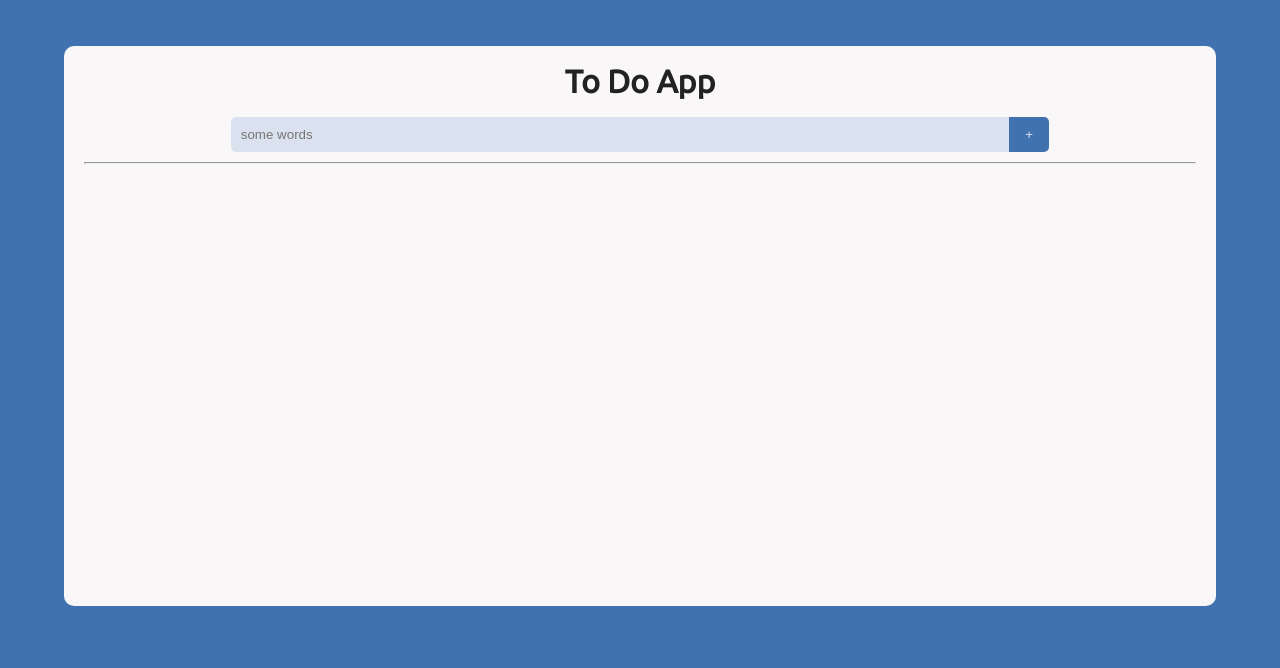
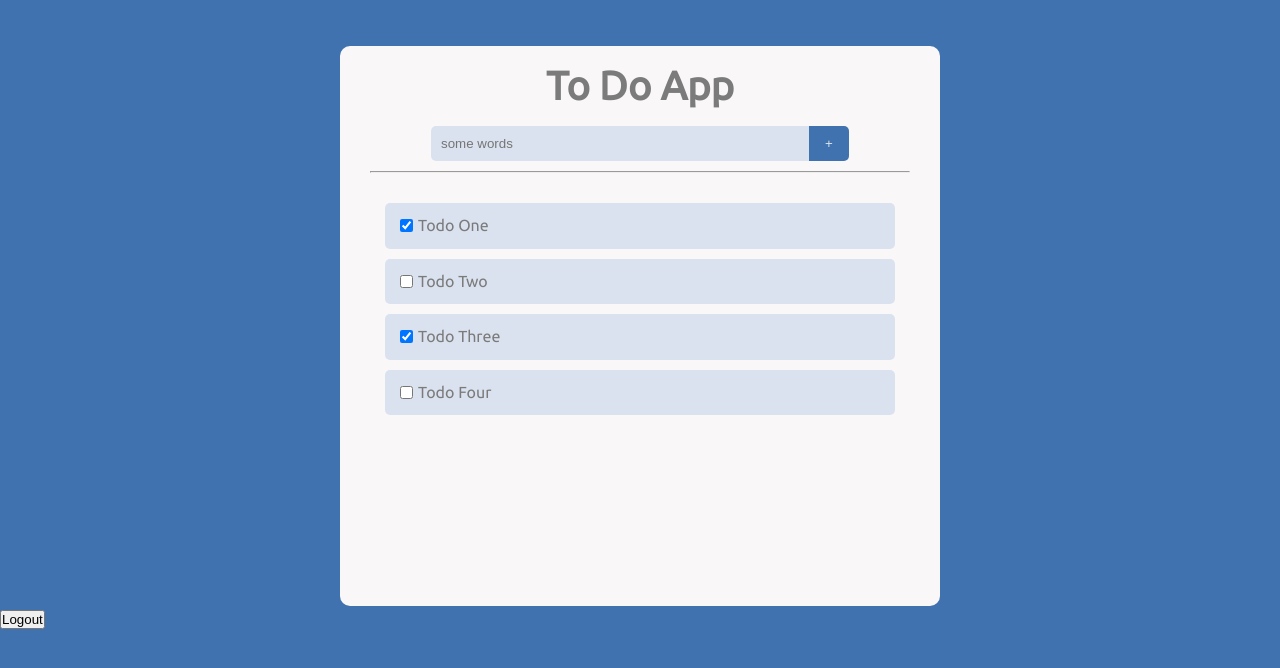
Before and after one commit to mxhdiqaim/todo-app, a React (Create React App) app: page / in a window 1280 px wide. Shown: the top 668 px of the page. Built offline with nearby package versions, Linux system fonts and the light colour scheme.

Commit message:
Todo, todos, add todo layout

```diff
--- a/package.json
+++ b/package.json
@@ -3,6 +3,7 @@
   "version": "0.1.0",
   "private": true,
   "dependencies": {
+    "@auth0/auth0-react": "^1.9.0",
     "@testing-library/jest-dom": "^5.16.3",
     "@testing-library/react": "^12.1.4",
     "@testing-library/user-event": "^13.5.0",
--- a/src/App.js
+++ b/src/App.js
@@ -1,6 +1,7 @@
 import { BrowserRouter as Router, Route, Switch } from 'react-router-dom';
-// import NotFound from './components/pages/NotFound';
+import NotFound from './components/pages/NotFound';
 import Home from './components/pages/Home';
+import Auth from './components/pages/Auth';
 
 // Context APIs
 import AuthState from './context/auth/AuthState';
@@ -17,6 +18,8 @@ function App() {
           <Router>
             <Switch>
               <Route exact path='/' component={Home} />
+              <Route exact path='/auth' component={Auth} />
+              <Route path='*' component={NotFound} />
             </Switch>
           </Router>
         </TodoState>
--- a/src/App.scss
+++ b/src/App.scss
@@ -1,7 +1,9 @@
+// COLORS
 $primary-color: #112d4e;
 $secondary-color: #3f72af;
 $soft-color: #dbe2ef;
 $light-color: #f9f7f7;
+$dark-color: #7b7b7b;
 
 // FONTS
 @import url('https://fonts.googleapis.com/css2?family=Ubuntu&display=swap');
@@ -12,12 +14,16 @@ $light-color: #f9f7f7;
   box-sizing: border-box;
 }
 
+html {
+  scroll-behavior: smooth;
+}
+
 body {
   font-size: 1rem;
   line-height: 1.6;
   // font-family: 'Segoe UI', Tahoma, Geneva, Verdana, sans-serif;
   font-family: 'Ubuntu', sans-serif;
-  color: #222;
+  color: $dark-color;
   font-weight: 400;
 }
 
@@ -27,22 +33,29 @@ body {
   height: 100vh;
   overflow-y: scroll;
 
-  .form {
+  .home-content {
     background-color: $light-color;
     max-width: 90%;
     margin: 46px auto 0;
     border-radius: 10px;
     min-height: 70vh;
-    display: flex;
-    justify-content: center;
+    text-align: center;
+    // display: flex;
+    // justify-content: center;
 
-    .logo-search {
-      text-align: center;
-      margin: 10px;
-      width: 100%;
+    h1 {
+      padding: 8px 0;
+      font-size: 40px;
+    }
+
+    // FORM
+    .form {
+      margin: auto;
+      max-width: 90%;
 
       form {
-        margin: 10px;
+        // background-color: red;
+        font-weight: 400;
 
         input {
           padding: 10px;
@@ -54,7 +67,6 @@ body {
           margin-bottom: 10px;
           outline: $secondary-color;
         }
-
         button {
           padding: 10px;
           border: none;
@@ -67,5 +79,71 @@ body {
         }
       }
     }
+
+    // TODOS
+    .todos {
+      margin: 20px auto;
+      padding-bottom: 10px;
+      max-height: 65vh;
+      overflow-y: auto;
+      transition: all 0.5 ease;
+
+      .todo {
+        background-color: #112d4e;
+        margin: 10px auto;
+        width: 85%;
+        border-radius: 5px;
+        padding: 10px;
+        color: $dark-color;
+        background-color: $soft-color;
+
+        .todo-item {
+          display: flex;
+          align-items: center;
+
+          input {
+            margin: 5px;
+          }
+        }
+      }
+    }
   }
 }
+
+.auth {
+  background-color: $secondary-color;
+  height: 100vh;
+  overflow-y: scroll;
+  display: flex;
+  justify-content: center;
+  align-items: center;
+
+  form button {
+    padding: 10px;
+    border: none;
+    background: $primary-color;
+    color: $soft-color;
+    font-size: 1.2rem;
+    cursor: pointer;
+    transition: all 0.5s ease;
+    border-radius: 4px;
+
+    &:hover {
+      background: lighten($primary-color, 10);
+    }
+  }
+}
+
+@media (min-width: 768px) {
+  // TODOS
+  .todos {
+    margin: 20px auto;
+    padding-bottom: 10px;
+    max-height: 80vh !important;
+    overflow-y: auto;
+  }
+  .home-content {
+    // display: none;
+    max-width: 600px !important;
+  }
+}
--- a/src/components/layouts/Form.jsx
+++ b/src/components/layouts/Form.jsx
@@ -3,14 +3,11 @@ import React from 'react';
 const Form = () => {
   return (
     <div className='form'>
-      <div className='logo-search'>
-        <h1>To Do App</h1>
-        <form>
-          <input type='text' name='search' placeholder='some words' />
-          <button type='submit'>+</button>
-          <hr />
-        </form>
-      </div>
+      <form>
+        <input type='text' name='search' placeholder='some words' />
+        <button type='submit'>+</button>
+        <hr />
+      </form>
     </div>
   );
 };
--- /dev/null
+++ b/src/components/layouts/Todo.jsx
@@ -0,0 +1,19 @@
+import React from 'react';
+
+const Todo = ({ todo }) => {
+  return (
+    <div className='todo'>
+      <div className='todo-item'>
+        <input
+          type='checkbox'
+          name='name'
+          checked={todo.isCompleted ? true : false}
+        />
+        <p>{todo.title}</p>
+        {/* <span>{todo.isPublic ? 'public' : 'private'}</span> */}
+      </div>
+    </div>
+  );
+};
+
+export default Todo;
--- a/src/components/layouts/Todos.jsx
+++ b/src/components/layouts/Todos.jsx
@@ -1,16 +1,47 @@
 import React from 'react';
+import Todo from './Todo';
+
+const todos = [
+  {
+    id: 1,
+    title: 'Todo One',
+    isCompleted: true,
+    isPublic: false,
+    createdAt: new Date(),
+    updatedAt: new Date(),
+  },
+  {
+    id: 2,
+    title: 'Todo Two',
+    isCompleted: false,
+    isPublic: true,
+    createdAt: new Date(),
+    updatedAt: new Date(),
+  },
+  {
+    id: 3,
+    title: 'Todo Three',
+    isCompleted: true,
+    isPublic: true,
+    createdAt: new Date(),
+    updatedAt: new Date(),
+  },
+  {
+    id: 4,
+    title: 'Todo Four',
+    isCompleted: false,
+    isPublic: false,
+    createdAt: new Date(),
+    updatedAt: new Date(),
+  },
+];
 
 const Todos = () => {
   return (
     <div className='todos'>
-      <div className='logo-search'>
-        <h1>To Do App</h1>
-        <form>
-          <input type='text' name='search' placeholder='some words' />
-          <button type='submit'>+</button>
-          <hr />
-        </form>
-      </div>
+      {todos.map(todo => (
+        <Todo key={todo.id} todo={todo} />
+      ))}
     </div>
   );
 };
--- /dev/null
+++ b/src/components/pages/Auth.jsx
@@ -0,0 +1,21 @@
+import React from 'react';
+import { useAuth0 } from '@auth0/auth0-react';
+
+const Auth = () => {
+  const { loginWithRedirect, getAccessTokenSilently } = useAuth0();
+  const onSubmit = e => {
+    e.preventDefault();
+
+    loginWithRedirect();
+    getAccessTokenSilently();
+  };
+  return (
+    <div className='auth'>
+      <form onSubmit={onSubmit}>
+        <button type='submit'>Login / Register</button>
+      </form>
+    </div>
+  );
+};
+
+export default Auth;
--- a/src/components/pages/Home.jsx
+++ b/src/components/pages/Home.jsx
@@ -1,10 +1,22 @@
 import React from 'react';
 import Form from '../layouts/Form';
+import Todos from '../layouts/Todos';
+
+import { useAuth0 } from '@auth0/auth0-react';
 
 const Home = () => {
+  const { logout, isAuthenticated, isLoading } = useAuth0();
+
+  console.log(useAuth0());
+
   return (
     <div className='home'>
-      <Form />
+      <div className='home-content'>
+        <h1>To Do App</h1>
+        <Form />
+        <Todos />
+      </div>
+      <button onClick={() => logout()}> Logout</button>
     </div>
   );
 };
--- a/src/index.js
+++ b/src/index.js
@@ -3,10 +3,19 @@ import ReactDOM from 'react-dom';
 import './index.scss';
 import App from './App';
 import reportWebVitals from './reportWebVitals';
+import { Auth0Provider } from '@auth0/auth0-react';
+
+const domain = process.env.REACT_APP_AUTH0_DOMAIN;
+const clientId = process.env.REACT_APP_AUTH0_CLIENT_ID;
 
 ReactDOM.render(
   <React.StrictMode>
-    <App />
+    <Auth0Provider
+      domain={domain}
+      clientId={clientId}
+      redirectUri={window.location.origin}>
+      <App />
+    </Auth0Provider>
   </React.StrictMode>,
   document.getElementById('root'),
 );
```
Also changed, not shown: 2 other files (tests, documents, lock files or other folders).
